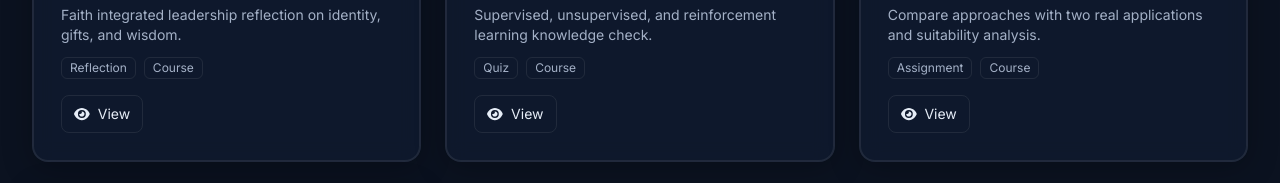
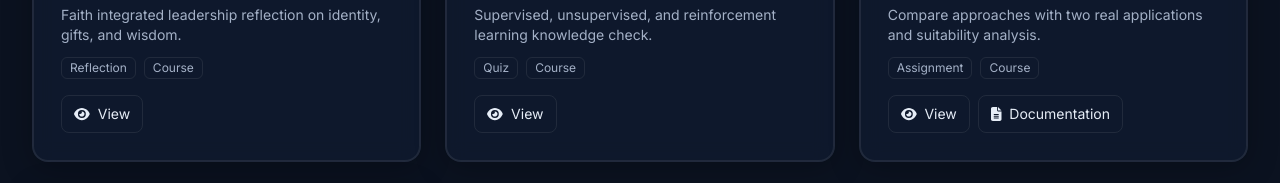
Before and after one commit to laharibugata/lahari-portfolio, a plain HTML site: page index.html in a window 1280 px wide. Shown: the part 2609-2792 px from the top of the page. Drawn offline with nearby package versions, Linux system fonts and the light colour scheme.

Commit message:
Workshop 2.3 updated

```diff
--- a/index.html
+++ b/index.html
@@ -344,6 +344,7 @@
             <div class="mt-3 flex flex-wrap items-center gap-2 text-xs" style="color:var(--muted)"><span class="px-2 py-0.5 rounded-md border" style="border-color:var(--line)">Assignment</span><span class="px-2 py-0.5 rounded-md border" style="border-color:var(--line)">Course</span></div>
             <div class="mt-4 flex flex-wrap items-center gap-2">
               <button class="inline-flex items-center gap-2 rounded-lg px-3 py-2 text-sm" style="border:1px solid var(--line)" data-modal="p9"><i class="fas fa-eye"></i> View</button>
+              <a href="./ML_vs_DL_Doc.pdf" target="_blank" rel="noopener" class="inline-flex items-center gap-2 rounded-lg px-3 py-2 text-sm" style="border:1px solid var(--line)"><i class="fa-solid fa-file-lines"></i> Documentation</a>
             </div>
           </div>
         </article>
```
Also changed, not shown: 1 other file.
